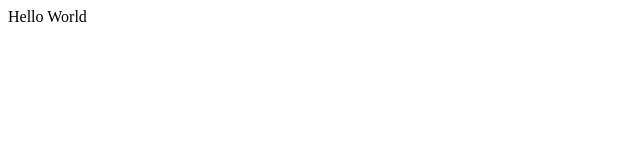
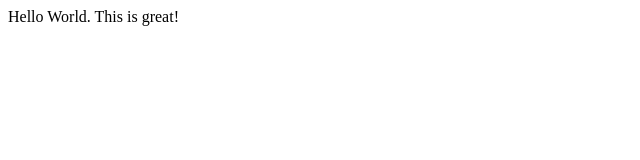
Before and after one commit to JacobGrow/day-1, a plain HTML site: page index.html in a window 1280 px wide. Shown: the whole page, without its empty margins (0-640 px from the left). Drawn offline with Linux system fonts and the light colour scheme.

Commit message:
adds more messaging

```diff
--- a/index.html
+++ b/index.html
@@ -5,6 +5,6 @@
   <title>Document</title>
 </head>
 <body>
-  Hello World
+  Hello World. This is great!
 </body>
 </html>
```
